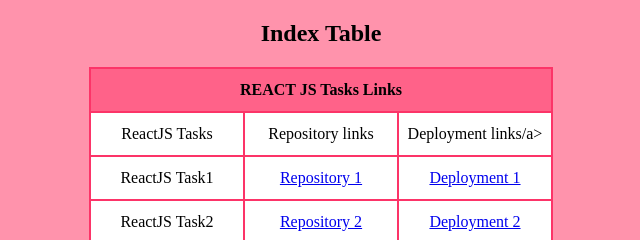
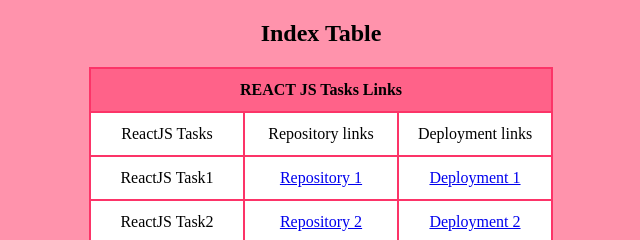
Before and after one commit to PraneethaVedula/React-JS-Tasks, a plain HTML site: page index.html in a window 1280 px wide. Shown: the top 240 px of the page, 319-959 px from the left. Drawn offline with Linux system fonts and the light colour scheme.

Commit message:
Update index.html

```diff
--- a/index.html
+++ b/index.html
@@ -38,7 +38,7 @@
 
         <tr style="font-style: bold ;"><td>ReactJS Tasks</td>
             <td>Repository links</a></td>
-            <td>Deployment links/a></td>        </tr>
+            <td>Deployment links</a></td>        </tr>
 
         <tr><td>ReactJS Task1</td>
             <td><a href="https://github.com/PraneethaVedula/ReactJS-Task1">Repository 1 </a></td>
```
